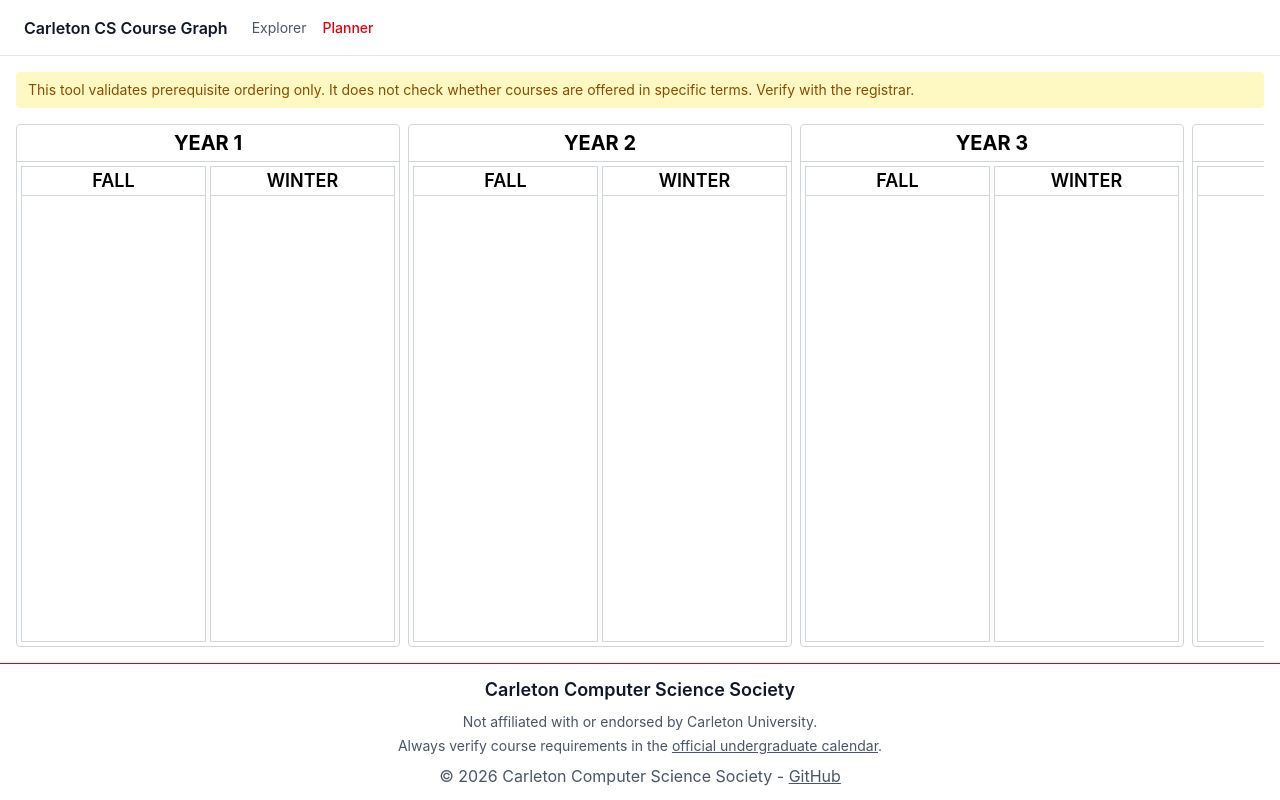
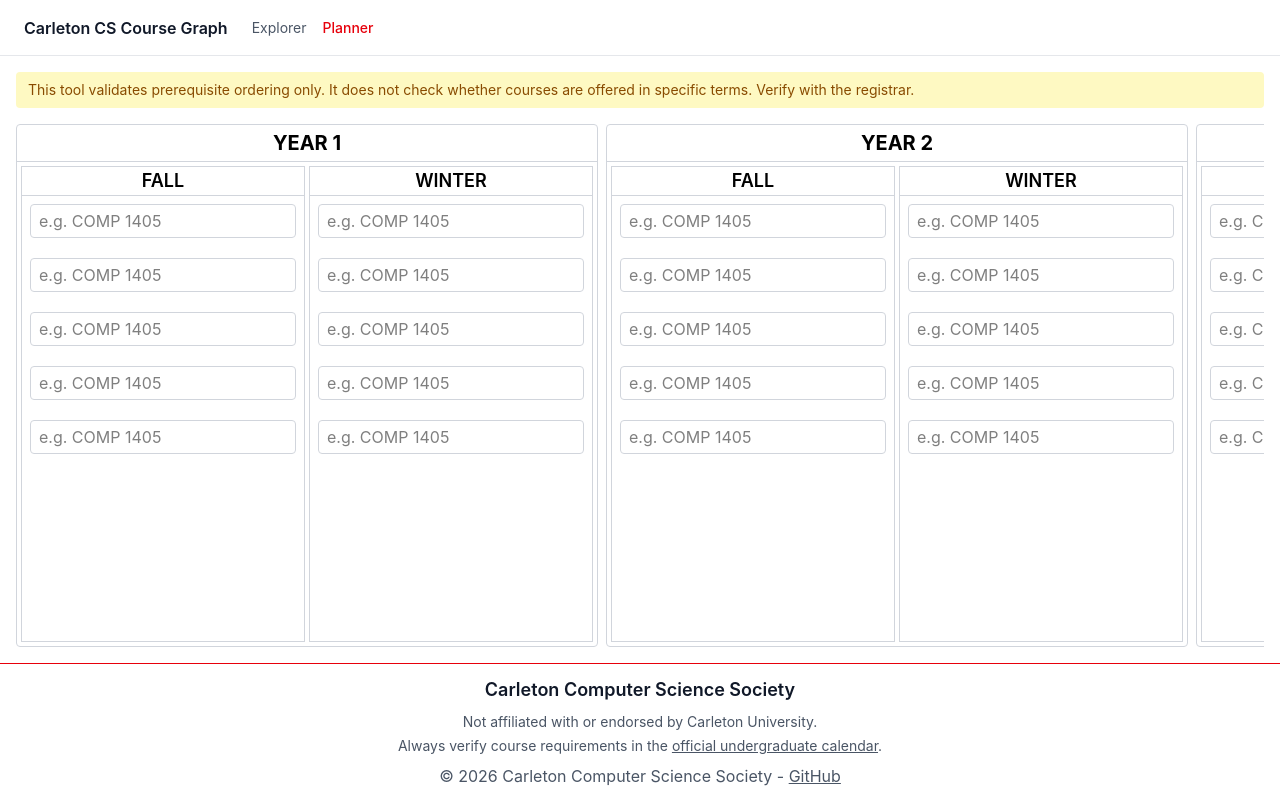
Before and after one commit to CarletonComputerScienceSociety/course-graph, a React (Vite) app: page /course-graph/planner in a window 1280 px wide. Built offline with nearby package versions, Linux system fonts and the light colour scheme.

Commit message:
add input boxes

```diff
--- a/src/pages/Planner.tsx
+++ b/src/pages/Planner.tsx
@@ -17,13 +17,12 @@
 // - In-planner course detail panel (shared component with Explorer)
 // - In-planner prereq highlighting (click a course, highlight its prereqs in earlier terms and unlocks in later terms)
 
-import { useMemo } from 'react';
+import { useMemo, useState, type FormEvent } from 'react';
 import { usePlannerStore, termLabel, type Term } from '@/store/plannerStore';
 import { courses } from '@/data/loadCourses';
 import { validatePlan } from '@/lib/validatePlan';
-import TermCell from '@/components/TermCell';
 import ViolationList from '@/components/ViolationList';
-import type { Season } from '@/types/planner';
+import type { PlannerEntry, Season } from '@/types/planner';
 
 interface YearGrouping {
   year: number;
@@ -51,6 +50,130 @@
       term,
     })),
   }));
+}
+
+interface CourseRow {
+  termId: string;
+  course: PlannerEntry | null;
+  index: number | null;
+}
+
+function createCourseRows(term: Term): CourseRow[] {
+  const entries = term.entries;
+  const rows = Array.from({ length: 5 }, (_, i) => {
+    const entry = entries[i];
+    return {
+      termId: term.id,
+      course: entry ?? null,
+      index: entry ? i : null,
+    };
+  });
+
+  return rows;
+}
+
+function SeasonColumn({ term }: { term: Term }) {
+  const [courseRows, setCourseRows] = useState<CourseRow[]>(
+    createCourseRows(term),
+  );
+
+  function updateRow(updatedRow: CourseRow, rowIndex: number) {
+    setCourseRows((currentRows) =>
+      currentRows.map((row, i) => (i === rowIndex ? updatedRow : row)),
+    );
+  }
+
+  return (
+    <div className="h-full flex-1 border border-gray-300">
+      <h4 className="font-semibold text-lg text-center border-b border-gray-300">
+        {term.season.toUpperCase()}
+      </h4>
+
+      <div className="flex flex-col gap-1">
+        {courseRows.map((row, i) => (
+          <CourseInput
+            key={i}
+            index={i}
+            courseRow={row}
+            term={term}
+            onUpdate={updateRow}
+          />
+        ))}
+      </div>
+    </div>
+  );
+}
+
+function CourseInput({
+  index,
+  courseRow,
+  term,
+  onUpdate,
+}: {
+  index: number;
+  courseRow: CourseRow;
+  term: Term;
+  onUpdate: (row: CourseRow, index: number) => void;
+}) {
+  const { addCourse, removeEntry } = usePlannerStore();
+  const [input, setInput] = useState(
+    courseRow.course?.kind === 'course' ? courseRow.course.code : '',
+  );
+
+  function submit(e: FormEvent) {
+    e.preventDefault();
+    const code = input.trim().toUpperCase().replace(/\s+/g, ' ');
+
+    if (code === '' && courseRow.index !== null) {
+      removeEntry(courseRow.termId, courseRow.index);
+      onUpdate(
+        {
+          ...courseRow,
+          course: null,
+          index: null,
+        },
+        index,
+      );
+      return;
+    }
+
+    if (!courses.has(code)) {
+      return;
+    }
+
+    if (courseRow.index) {
+      removeEntry(courseRow.termId, courseRow.index);
+    }
+
+    addCourse(courseRow.termId, code);
+
+    const updatedRow = {
+      ...courseRow,
+      course: term.entries[term.entries.length],
+      index: term.entries.length,
+    };
+
+    onUpdate(updatedRow, index);
+  }
+
+  return (
+    <div className="flex p-2">
+      <input
+        type="text"
+        value={input}
+        onChange={(e) => setInput(e.target.value)}
+        onKeyDown={(e) => {
+          if (e.key === 'Enter') {
+            submit(e);
+            e.currentTarget.blur();
+          }
+        }}
+        onBlur={submit}
+        placeholder="e.g. COMP 1405"
+        className="flex-1 rounded border border-gray-300 px-2 py-1 text-base"
+      />
+    </div>
+  );
 }
 
 export default function Planner() {
@@ -82,19 +205,18 @@
       </p>
 
       <div className="flex w-full h-full gap-2 overflow-x-scroll">
-        {grouping.map((yearGrouping) => (
-          <div className="flex flex-col flex-1 min-w-96 rounded border border-gray-300">
+        {grouping.map((yearGrouping, i) => (
+          <div
+            key={i}
+            className="flex flex-col flex-1 rounded border border-gray-300"
+          >
             <h3 className="font-bold text-xl text-center border-b border-gray-300 p-1">
               YEAR {yearGrouping.year}
             </h3>
 
             <div className="flex h-full flex-1 p-1 gap-1">
-              {yearGrouping.seasons.map((seasonGrouping) => (
-                <div className="h-full flex-1 border border-gray-300">
-                  <h4 className="font-semibold text-lg text-center border-b border-gray-300">
-                    {seasonGrouping.season.toUpperCase()}
-                  </h4>
-                </div>
+              {yearGrouping.seasons.map((seasonGrouping, i) => (
+                <SeasonColumn key={i} term={seasonGrouping.term} />
               ))}
             </div>
           </div>
```
